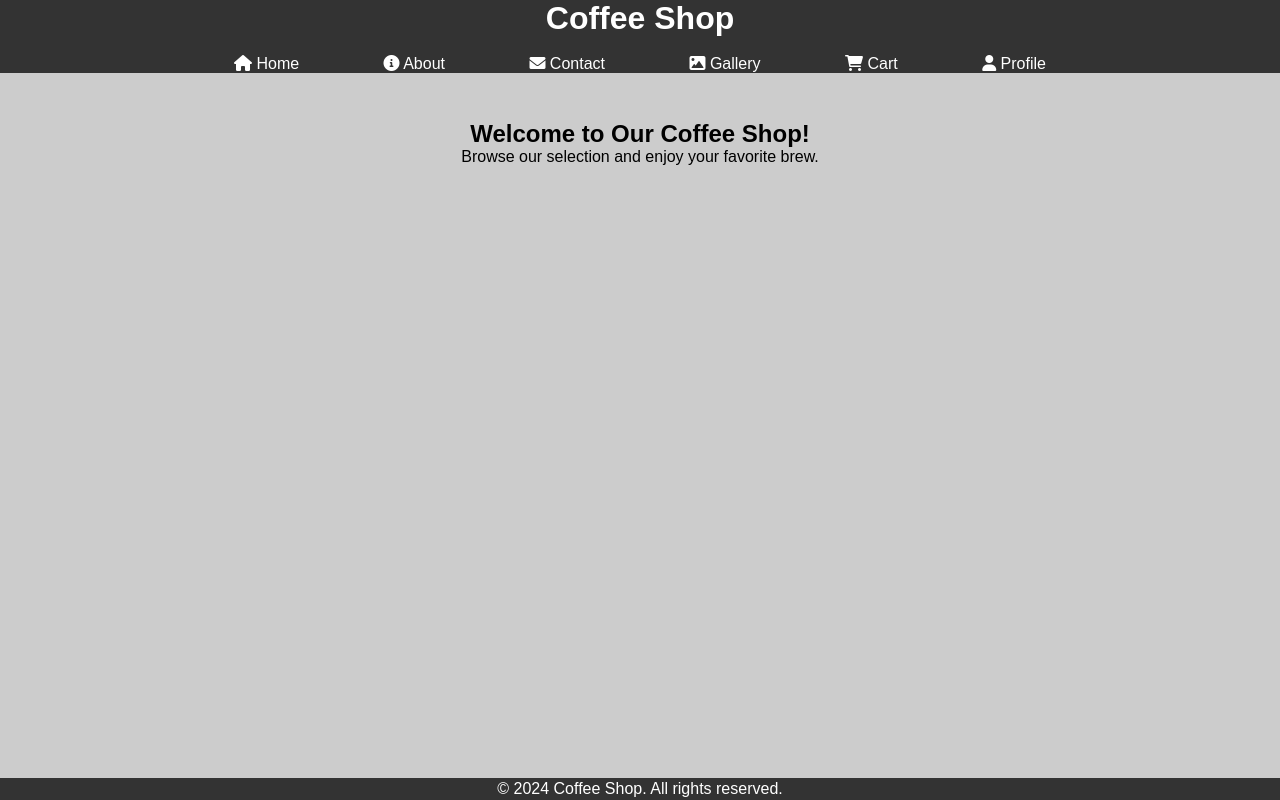
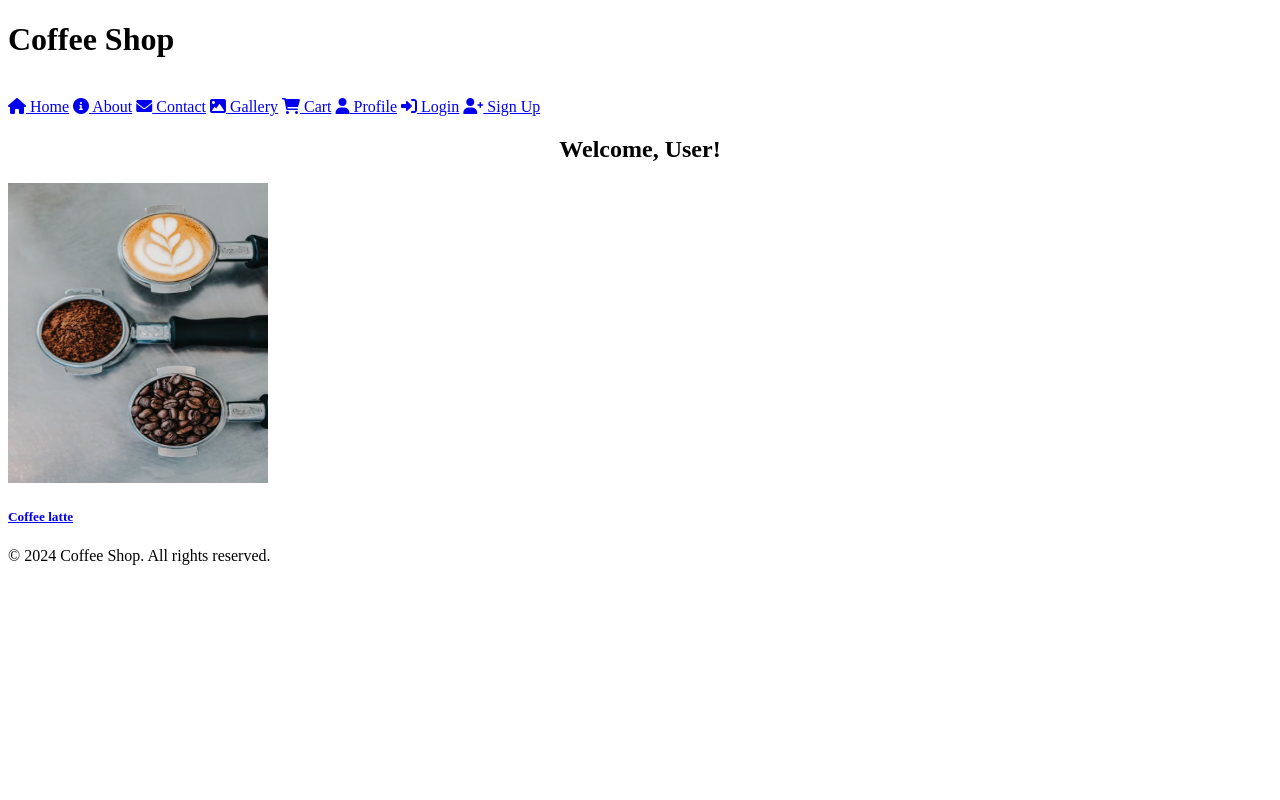
Before and after one commit to Priyapoojary11/CoffeeShopOnline_Website, a Django app: page / in a window 1280 px wide. Run offline with Django 5.2, Linux system fonts and the light colour scheme; data comes from the database, SQL or seed files in the repository.

Commit message:
updated code

```diff
--- a/index.html
+++ b/index.html
@@ -1,43 +1,3 @@
-<!-- <!DOCTYPE html>
-<html lang="en">
-<head>
-    <meta charset="UTF-8">
-    <meta name="viewport" content="width=device-width, initial-scale=1.0">
-    <title>Coffee Shop</title> -->
-    <!-- {% load static %} -->
-    <!-- <link rel="stylesheet" href="static/css/styles.css">
-    <link rel="stylesheet" href="https://cdnjs.cloudflare.com/ajax/libs/font-awesome/6.0.0-beta3/css/all.min.css">
-</head>
-<body class ="primary-body">
-    <header>
-        <h1>Coffee Shop</h1><br>
-        <nav >
-            <a href="home.html"><i class="fas fa-home"></i> Home</a>
-            <a href="about.html"><i class="fas fa-info-circle"></i> About</a>
-            <a href="contact.html"><i class="fas fa-envelope"></i> Contact</a>
-            <a href="gallery.html"><i class="fas fa-image"></i> Gallery</a>
-            <a href="cart.html"> <i class="fas fa-shopping-cart"></i> Cart</a>
-            <a href="profile.html"><i class="fas fa-user"></i> Profile</a> -->
-                <!-- {% if user.is_authenticated %}
-                    <a class="button" href="/login/"><i class="fas fa-sign-out-alt"></i> Logout</a>
-                {% else %}
-                    <a class="button" href="/login/">Login</a>
-                    <a class="button" href="/signup/">Sign Up</a>
-                {% endif %} -->
-        <!-- </nav>
-    </header>
-
-    <main> -->
-        <!-- {% block content %}
-        {% endblock %} -->
-    <!-- </main>
-
-    <footer>
-        <p>&copy; 2024 Coffee Shop. All rights reserved.</p>
-    </footer>
-</body>
-</html>   -->
-
 <!DOCTYPE html>
 <html lang="en">
 <head>
@@ -57,9 +17,8 @@
         <a href="/gallery/"><i class="fas fa-image"></i> Gallery</a>
         <a href="/cart/"><i class="fas fa-shopping-cart"></i> Cart</a>
         <a href="/profile/"><i class="fas fa-user"></i> Profile</a>
-        <!-- You can conditionally show login/logout manually if needed -->
-        <!-- <a href="login.html" class="button"><i class="fas fa-sign-in-alt"></i> Login</a>
-        <a href="signup.html" class="button"><i class="fas fa-user-plus"></i> Sign Up</a> -->
+        <a href="/login/" class="button"><i class="fas fa-sign-in-alt"></i> Login</a>
+        <a href="/signup/" class="button"><i class="fas fa-user-plus"></i> Sign Up</a>
         </nav>
     </header>
 
--- a/static/css/styles.css
+++ b/static/css/styles.css
@@ -1,4 +1,4 @@
-.primary-body {
+/* .primary-body {
     font-family: Arial, sans-serif;
     margin: 50;
     padding: 50;
@@ -396,4 +396,4 @@ label::before {
     width: 80%;
     padding: 8px;
     margin: 5px 0;
-}
+} */
```
Also changed, not shown: about.html (+0 -24 lines), cart.html (+0 -61 lines), checkout.html (+0 -55 lines), checkout1.html (+0 -57 lines), coffee/urls.py (+0 -22 lines), contact.html (+0 -48 lines), gallery.html (+0 -10 lines), home.html (+0 -21 lines), payment.html (+0 -79 lines), profile.html (+0 -140 lines), view_coffee.html (+0 -35 lines).
